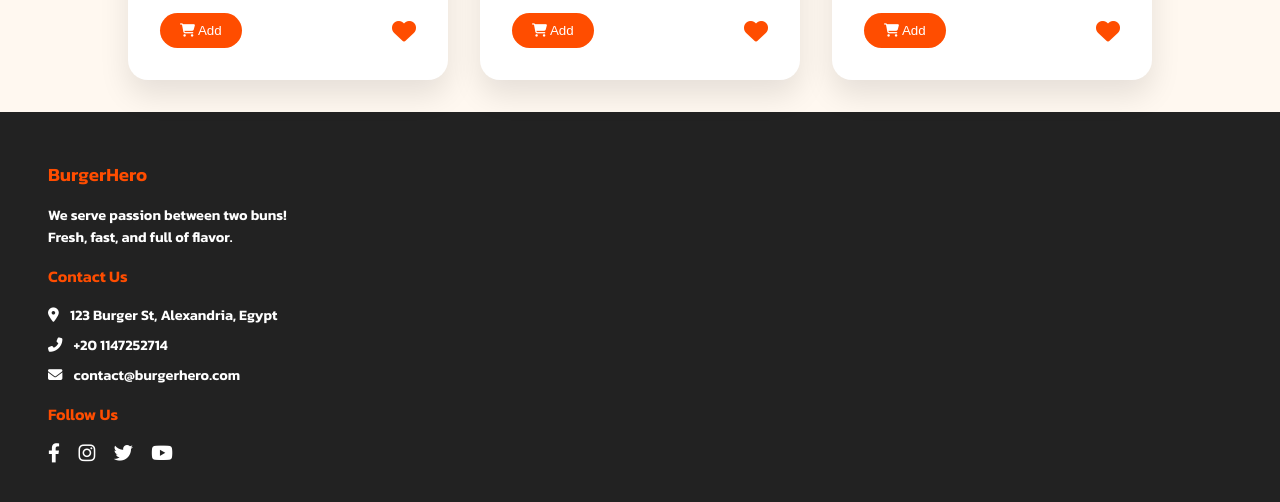
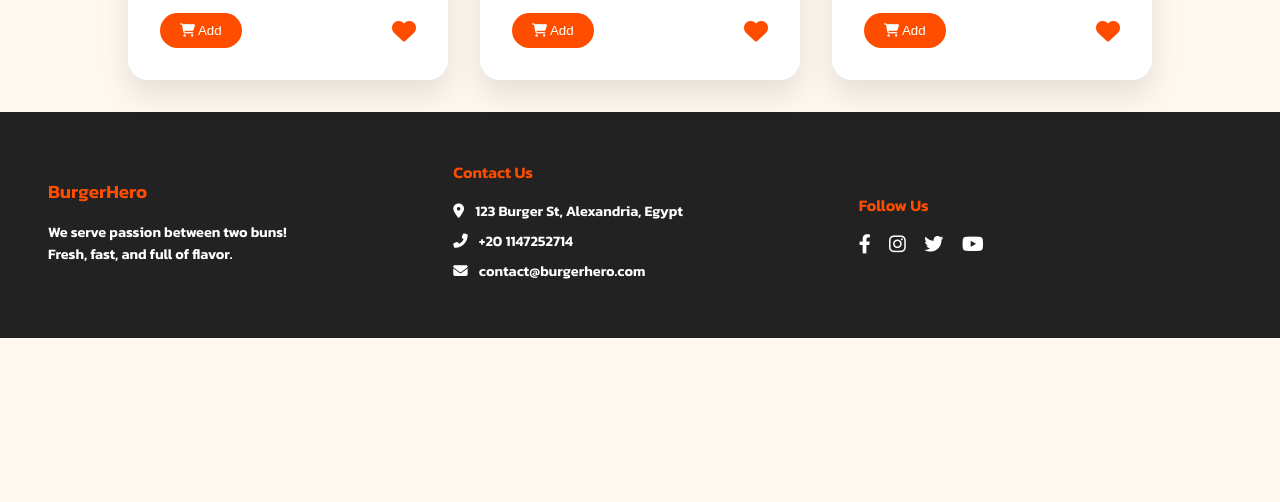
Before and after one commit to AbdelrahmanElsayedMohammed/Front-End-task4, a plain HTML site: page index.html in a window 1280 px wide. Shown: the part 932-1434 px from the top of the page. After the commit the page ends 1270 px from the top, so only its background shows below. Drawn offline with Linux system fonts and the light colour scheme.

Commit message:
index.html

```diff
--- a/index.html
+++ b/index.html
@@ -93,7 +93,7 @@
         </div>
     </main>
     <!-- Footer -->
-    <footer class="footer">
+    <footer class="footer d-flex">
         <div class="footer-section">
             <h3>BurgerHero</h3>
             <p>We serve passion between two buns! <br> Fresh, fast, and full of flavor.</p>
```
